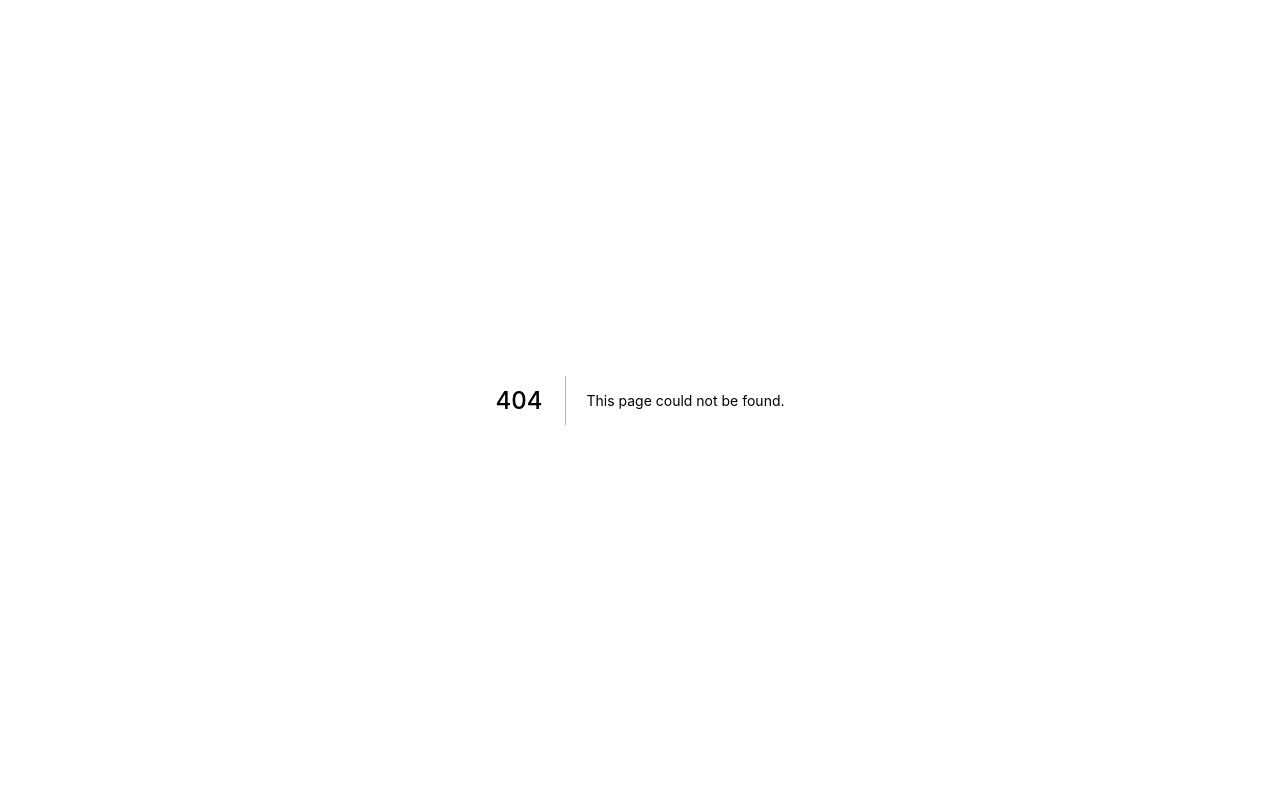
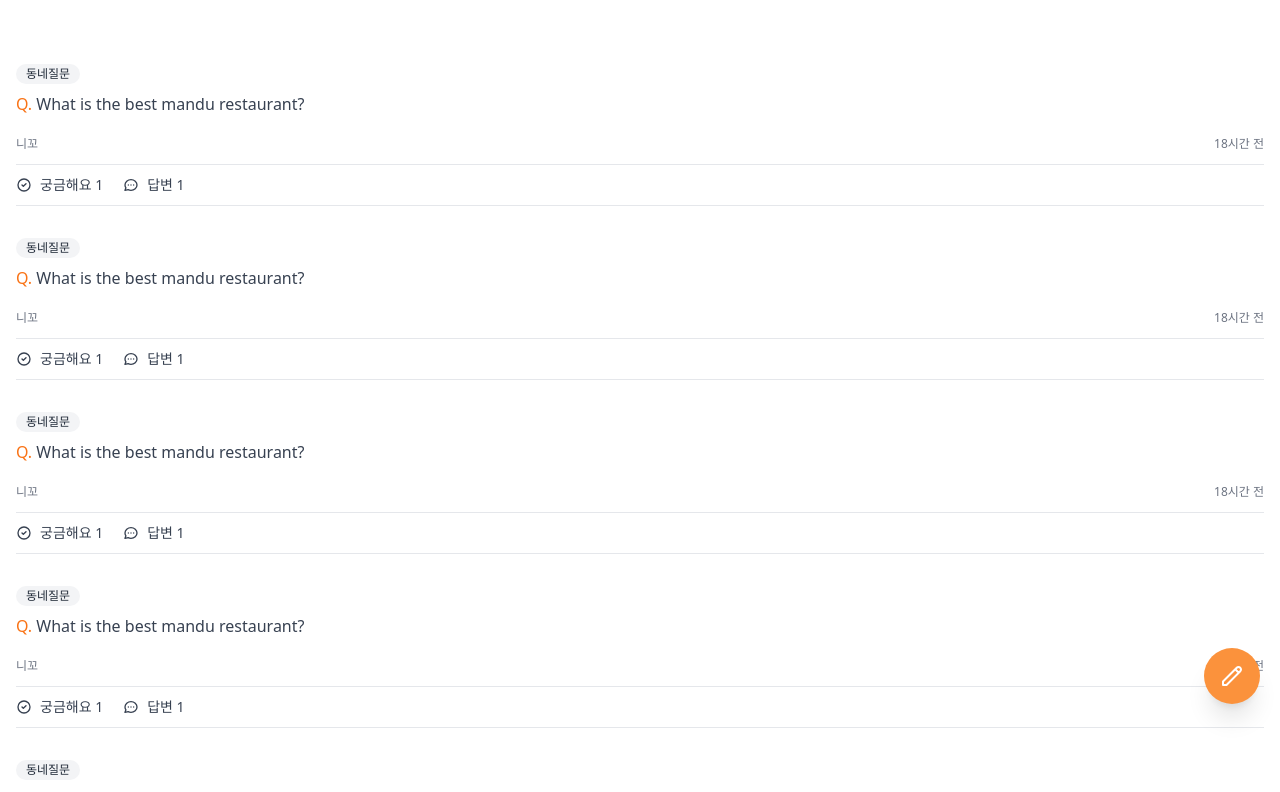
Before and after one commit to iMUngHee/carrot_clone, a Next.js app: page /community in a window 1280 px wide. Before the commit this address had no page. Shown: the top 792 px of the page. Built offline with nearby package versions, Linux system fonts and the light colour scheme.

Commit message:
[UI] Community page

```diff
--- /dev/null
+++ b/pages/community/index.tsx
@@ -0,0 +1,77 @@
+import type { NextPage } from "next";
+
+const Community: NextPage = () => {
+  return (
+    <div className="space-y-8 py-16 px-4">
+      {[1, 2, 3, 4, 5, 6].map((_, i) => (
+        <div key={i} className="flex cursor-pointer flex-col items-start">
+          <span className="flex items-center rounded-full bg-gray-100 px-2.5 py-0.5 text-xs font-medium text-gray-800">
+            동네질문
+          </span>
+          <div className="mt-2 text-gray-700">
+            <span className="font-medium text-orange-500">Q.</span> What is the
+            best mandu restaurant?
+          </div>
+          <div className="mt-5 flex w-full items-center justify-between text-xs text-gray-500">
+            <span>니꼬</span>
+            <span>18시간 전</span>
+          </div>
+          <div className="mt-3 flex w-full space-x-5 border-t border-b-[1.5px] py-2.5 text-gray-700">
+            <span className="flex items-center space-x-2 text-sm">
+              <svg
+                className="h-4 w-4"
+                fill="none"
+                stroke="currentColor"
+                viewBox="0 0 24 24"
+                xmlns="http://www.w3.org/2000/svg"
+              >
+                <path
+                  strokeLinecap="round"
+                  strokeLinejoin="round"
+                  strokeWidth="2"
+                  d="M9 12l2 2 4-4m6 2a9 9 0 11-18 0 9 9 0 0118 0z"
+                ></path>
+              </svg>
+              <span>궁금해요 1</span>
+            </span>
+            <span className="flex items-center space-x-2 text-sm">
+              <svg
+                className="h-4 w-4"
+                fill="none"
+                stroke="currentColor"
+                viewBox="0 0 24 24"
+                xmlns="http://www.w3.org/2000/svg"
+              >
+                <path
+                  strokeLinecap="round"
+                  strokeLinejoin="round"
+                  strokeWidth="2"
+                  d="M8 12h.01M12 12h.01M16 12h.01M21 12c0 4.418-4.03 8-9 8a9.863 9.863 0 01-4.255-.949L3 20l1.395-3.72C3.512 15.042 3 13.574 3 12c0-4.418 4.03-8 9-8s9 3.582 9 8z"
+                ></path>
+              </svg>
+              <span>답변 1</span>
+            </span>
+          </div>
+        </div>
+      ))}
+      <button className="fixed bottom-24 right-5 rounded-full bg-orange-400 p-4 text-white shadow-xl transition-colors hover:bg-orange-500">
+        <svg
+          className="h-6 w-6"
+          fill="none"
+          stroke="currentColor"
+          viewBox="0 0 24 24"
+          xmlns="http://www.w3.org/2000/svg"
+        >
+          <path
+            strokeLinecap="round"
+            strokeLinejoin="round"
+            strokeWidth="2"
+            d="M15.232 5.232l3.536 3.536m-2.036-5.036a2.5 2.5 0 113.536 3.536L6.5 21.036H3v-3.572L16.732 3.732z"
+          ></path>
+        </svg>
+      </button>
+    </div>
+  );
+};
+
+export default Community;
```
